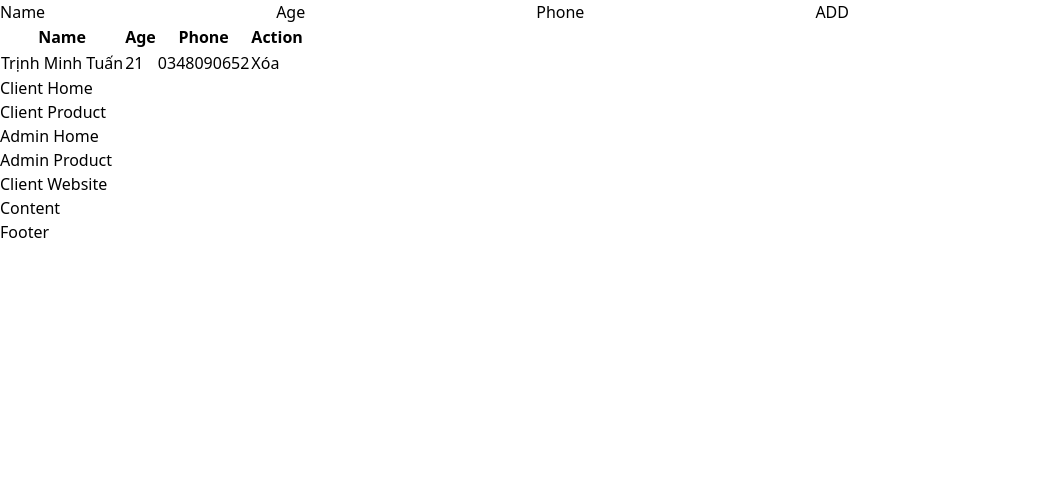
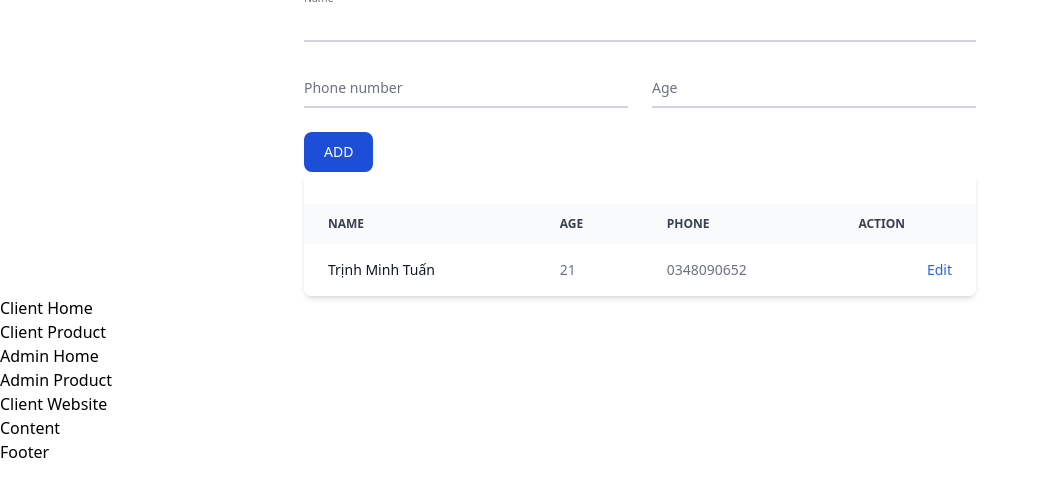
Before and after one commit to tuantm0303/Type_ReactJs, a React (Create React App) app: page / in a window 1280 px wide. Shown: the top 496 px of the page, without its empty margins (0-1038 px from the left). Built offline with nearby package versions, Linux system fonts and the light colour scheme.

Commit message:
style: tailwind css

```diff
--- a/src/App.tsx
+++ b/src/App.tsx
@@ -42,41 +42,74 @@ function App() {
   return (
     <div className="App">
       <header className="App-header">
-        <div className="container">
+        <div className="max-w-2xl mx-auto">
           <form>
-            <label htmlFor="exampleInputEmail1" className="form-label">Name</label>
+            <div className="relative z-0 mb-6 w-full group">
+              <input
+                type="name"
+                name="floating_email"
+                className="block py-2.5 px-0 w-full text-sm text-gray-900 bg-transparent border-0 border-b-2 border-gray-300 appearance-none dark:border-gray-600 dark:focus:border-blue-500 focus:outline-none focus:ring-0 focus:border-blue-600"
+                placeholder=""
+                required
+                onChange={(e) => setAddName(e.target.value)}
+              />
+              <label htmlFor="floating_email" className="absolute text-sm text-gray-500 dark:text-gray-400 duration-300 transform -translate-y-6 scale-75 top-3 -z-10 origin-[0] peer-focus:left-0 peer-focus:text-blue-600 peer-focus:dark:text-blue-500 peer-placeholder-shown:scale-100 peer-placeholder-shown:translate-y-0 peer-focus:scale-75 peer-focus:-translate-y-6">Name</label>
+            </div>
+            {/* <div className="relative z-0 mb-6 w-full group">
+              <input type="password" name="floating_password" id="floating_password" className="block py-2.5 px-0 w-full text-sm text-gray-900 bg-transparent border-0 border-b-2 border-gray-300 appearance-none dark:border-gray-600 dark:focus:border-blue-500 focus:outline-none focus:ring-0 focus:border-blue-600 peer" placeholder=" " required />
+              <label htmlFor="floating_password" className="absolute text-sm text-gray-500 dark:text-gray-400 duration-300 transform -translate-y-6 scale-75 top-3 -z-10 origin-[0] peer-focus:left-0 peer-focus:text-blue-600 peer-focus:dark:text-blue-500 peer-placeholder-shown:scale-100 peer-placeholder-shown:translate-y-0 peer-focus:scale-75 peer-focus:-translate-y-6">Password</label>
+            </div>
+            <div className="relative z-0 mb-6 w-full group">
+              <input type="password" name="repeat_password" id="floating_repeat_password" className="block py-2.5 px-0 w-full text-sm text-gray-900 bg-transparent border-0 border-b-2 border-gray-300 appearance-none dark:border-gray-600 dark:focus:border-blue-500 focus:outline-none focus:ring-0 focus:border-blue-600 peer" placeholder=" " required />
+              <label htmlFor="floating_repeat_password" className="absolute text-sm text-gray-500 dark:text-gray-400 duration-300 transform -translate-y-6 scale-75 top-3 -z-10 origin-[0] peer-focus:left-0 peer-focus:text-blue-600 peer-focus:dark:text-blue-500 peer-placeholder-shown:scale-100 peer-placeholder-shown:translate-y-0 peer-focus:scale-75 peer-focus:-translate-y-6">Confirm password</label>
+            </div>
+            <div className="grid xl:grid-cols-2 xl:gap-6">
+              <div className="relative z-0 mb-6 w-full group">
+                <input type="text" name="floating_first_name" id="floating_first_name" className="block py-2.5 px-0 w-full text-sm text-gray-900 bg-transparent border-0 border-b-2 border-gray-300 appearance-none dark:border-gray-600 dark:focus:border-blue-500 focus:outline-none focus:ring-0 focus:border-blue-600 peer" placeholder=" " required />
+                <label htmlFor="floating_first_name" className="absolute text-sm text-gray-500 dark:text-gray-400 duration-300 transform -translate-y-6 scale-75 top-3 -z-10 origin-[0] peer-focus:left-0 peer-focus:text-blue-600 peer-focus:dark:text-blue-500 peer-placeholder-shown:scale-100 peer-placeholder-shown:translate-y-0 peer-focus:scale-75 peer-focus:-translate-y-6">First name</label>
+              </div>
+              <div className="relative z-0 mb-6 w-full group">
+                <input type="text" name="floating_last_name" id="floating_last_name" className="block py-2.5 px-0 w-full text-sm text-gray-900 bg-transparent border-0 border-b-2 border-gray-300 appearance-none dark:border-gray-600 dark:focus:border-blue-500 focus:outline-none focus:ring-0 focus:border-blue-600 peer" placeholder=" " required />
+                <label htmlFor="floating_last_name" className="absolute text-sm text-gray-500 dark:text-gray-400 duration-300 transform -translate-y-6 scale-75 top-3 -z-10 origin-[0] peer-focus:left-0 peer-focus:text-blue-600 peer-focus:dark:text-blue-500 peer-placeholder-shown:scale-100 peer-placeholder-shown:translate-y-0 peer-focus:scale-75 peer-focus:-translate-y-6">Last name</label>
+              </div>
+            </div> */}
+            <div className="grid xl:grid-cols-2 xl:gap-6">
+              <div className="relative z-0 mb-6 w-full group">
+                <input
+                  type="tel"
+                  pattern="[0-9]{3}-[0-9]{3}-[0-9]{4}"
+                  name="floating_phone"
+                  id="floating_phone"
+                  className="block py-2.5 px-0 w-full text-sm text-gray-900 bg-transparent border-0 border-b-2 border-gray-300 appearance-none dark:border-gray-600 dark:focus:border-blue-500 focus:outline-none focus:ring-0 focus:border-blue-600 peer"
+                  placeholder=""
+                  required
+                  onChange={(e) => setAddPhone(e.target.value)}
+                />
+                <label htmlFor="floating_phone" className="absolute text-sm text-gray-500 dark:text-gray-400 duration-300 transform -translate-y-6 scale-75 top-3 -z-10 origin-[0] peer-focus:left-0 peer-focus:text-blue-600 peer-focus:dark:text-blue-500 peer-placeholder-shown:scale-100 peer-placeholder-shown:translate-y-0 peer-focus:scale-75 peer-focus:-translate-y-6">Phone number</label>
+              </div>
+              <div className="relative z-0 mb-6 w-full group">
                 <input
                   type="text"
-              className="form-control"
-              onChange={(e) => setAddName(e.target.value)}
-            />
-            <label htmlFor="exampleInputEmail1" className="form-label">Age</label>
-            <input
-              type="text"
-              className="form-control"
+                  name="floating_company"
+                  id="floating_company"
+                  className="block py-2.5 px-0 w-full text-sm text-gray-900 bg-transparent border-0 border-b-2 border-gray-300 appearance-none dark:border-gray-600 dark:focus:border-blue-500 focus:outline-none focus:ring-0 focus:border-blue-600 peer"
+                  placeholder=""
+                  required
                   onChange={(e) => setAddAge(e.target.value)}
                 />
-            <label htmlFor="exampleInputEmail1" className="form-label">Phone</label>
-            <input
-              type="text"
-              className="form-control"
-              onChange={(e) => setAddPhone(e.target.value)}
-            />
+                <label htmlFor="floating_company" className="absolute text-sm text-gray-500 dark:text-gray-400 duration-300 transform -translate-y-6 scale-75 top-3 -z-10 origin-[0] peer-focus:left-0 peer-focus:text-blue-600 peer-focus:dark:text-blue-500 peer-placeholder-shown:scale-100 peer-placeholder-shown:translate-y-0 peer-focus:scale-75 peer-focus:-translate-y-6">Age</label>
+              </div>
+            </div>
             <button
-              className="btn btn-warning"
               type="submit"
-              onClick={
-                (e) => {
-                  e.preventDefault()
-                  getData()
-                }
-              }
+              className="text-white bg-blue-700 hover:bg-blue-800 focus:ring-4 focus:ring-blue-300 font-medium rounded-lg text-sm w-full sm:w-auto px-5 py-2.5 text-center dark:bg-blue-600 dark:hover:bg-blue-700 dark:focus:ring-blue-800"
+              onClick={() => getData()}
             >
               ADD
             </button>
           </form>
         </div>
-        <Student rows={student} />
+        <Student students={student} />
       </header>
       <div className="navbar">
         <ul>
--- a/src/pages/student/index.tsx
+++ b/src/pages/student/index.tsx
@@ -1,39 +1,61 @@
+/* eslint-disable jsx-a11y/anchor-is-valid */
 import React from "react";
 
-type row = {
+type student = {
   name: string;
   age: string;
   phone: string;
 };
 
 type TableProps = {
-  rows: row[];
+  students: student[];
 };
 
-function Student({ rows }: TableProps) {
+function Student({ students }: TableProps) {
   return (
-    <div className='container'>
-      <table className="table">
-        <thead>
+    <div className="max-w-2xl mx-auto">
+      <div className="relative overflow-x-auto shadow-md sm:rounded-lg">
+        <div className="p-4">
+        </div>
+        <table className="w-full text-sm text-left text-gray-500 dark:text-gray-400">
+          <thead className="text-xs text-gray-700 uppercase bg-gray-50 dark:bg-gray-700 dark:text-gray-400">
             <tr>
-            <th scope="col">Name</th>
-            <th scope="col">Age</th>
-            <th scope="col">Phone</th>
-            <th scope="col">Action</th>
+              <th scope="col" className="px-6 py-3">
+                Name
+              </th>
+              <th scope="col" className="px-6 py-3">
+                Age
+              </th>
+              <th scope="col" className="px-6 py-3">
+                Phone
+              </th>
+              <th scope="col" className="px-6 py-3">
+                Action
+              </th>
             </tr>
           </thead>
           <tbody>
-          {rows.map((item, index) => (
-            <tr key={index}>
-              <td>{item.name}</td>
-              <td>{item.age}</td>
-              <td>{item.phone}</td>
-              <td><button className="btn btn-danger">Xóa</button></td>
+            {students.map((item, index) => (
+              <tr className="bg-white dark:bg-gray-800 hover:bg-gray-50 dark:hover:bg-gray-600" key={index}>
+                <th scope="row" className="px-6 py-4 font-medium text-gray-900 dark:text-white whitespace-nowrap">
+                  {item.name}
+                </th>
+                <td className="px-6 py-4">
+                  {item.age}
+                </td>
+                <td className="px-6 py-4">
+                  {item.phone}
+                </td>
+                <td className="px-6 py-4 text-right">
+                  <a href="#" className="font-medium text-blue-600 dark:text-blue-500 hover:underline">Edit</a>
+                </td>
               </tr>
             ))}
           </tbody>
         </table>
       </div>
+      <script src="https://unpkg.com/flowbite@1.3.4/dist/flowbite.js"></script>
+    </div>
   );
 }
 
```
Lines whose indentation alone changed are shown as unchanged.
